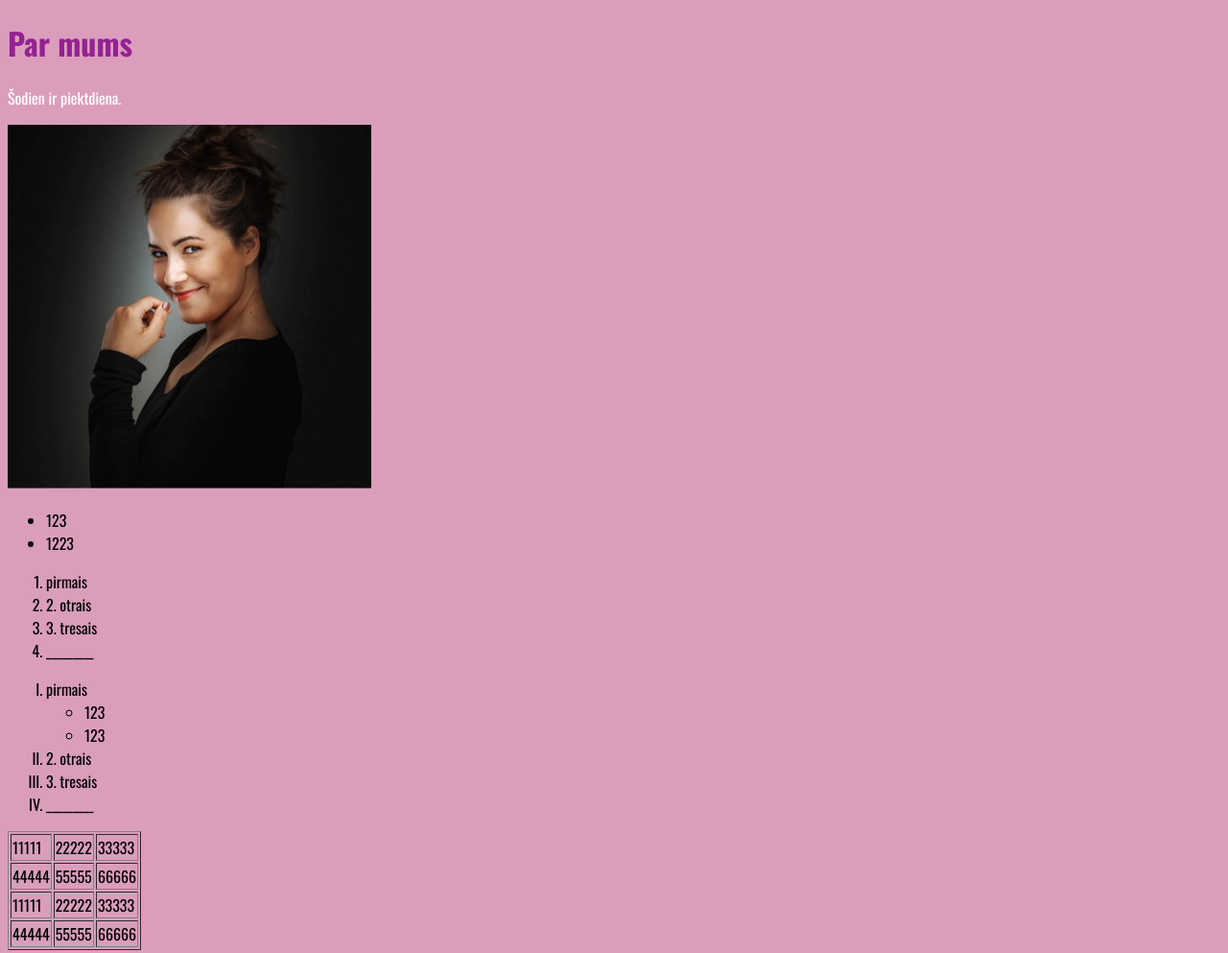
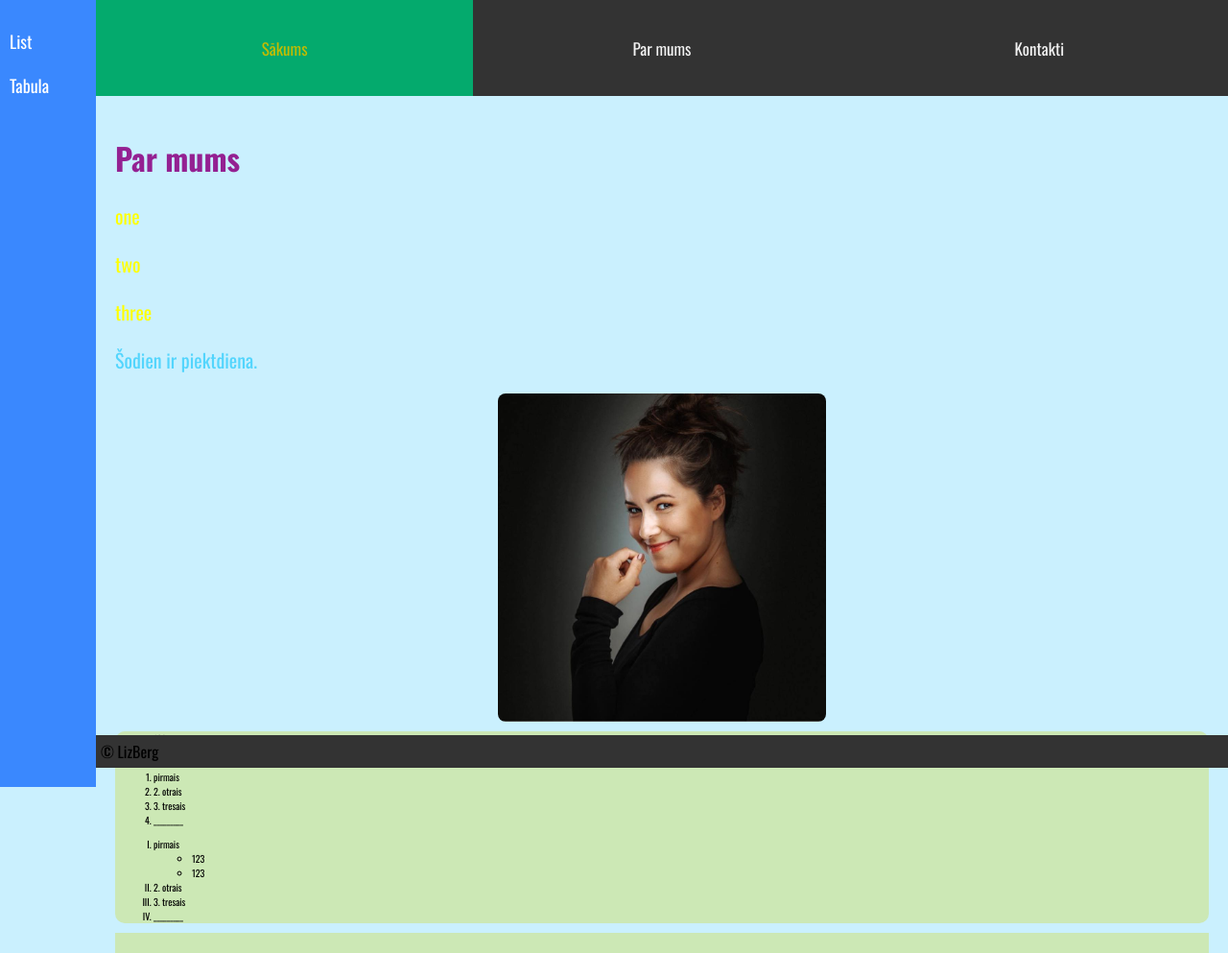
Before and after one commit to b2bthab/projekts, a plain HTML site: page par_mums.html in a window 1280 px wide. Shown: the top 993 px of the page at 96% size. Drawn offline with nearby package versions, Linux system fonts and the light colour scheme.

Commit message:
STILIZETA LAPA

```diff
--- a/par_mums.html
+++ b/par_mums.html
@@ -13,14 +13,29 @@
     zim
   </style>
 </head>
-
 <body>
   <header>
-    <h1>Par mums</h1>
+    <nav class="topnav">
+      <a href="index.html" class="active">Sākums</a>
+      <a href="par_mums.html">Par mums</a>
+      <a href="kontakti.html">Kontakti</a>
+    </nav>
   </header>
+  <aside class="sidebar">
+    <a href="#list">List</a>
+    <a href="#tabula">Tabula</a>
+  </aside>
   <main>
+     <h1>Par mums</h1>
+    <section id="saturs">
+      <p>one</p>
+      <p>two</p>
+      <p>three</p>
+    </section>
     <section id="Paragrafs">
       <p>Šodien ir piektdiena.</p>
+    </section>
+    <section id="image">
       <img src="me.jpg" width="30%" alt="me">
     </section>
     <section id="list">
--- a/style.css
+++ b/style.css
@@ -1,16 +1,141 @@
-html {
+html, body {
   height: 100%;
   width: 100%;
+  margin: 0;
+  padding: 0;
+  background-color: #caf0fe; /* fona krasa */
+  font-family: "Oswald", sans-serif;
 }
-body {
-  background-color: #da9ebc; /* fona krasa */
+
+.topnav {
+  overflow: hidden;
+  background-color: #333;
+  margin-top: 0px;
+  height: 100px;
+  display: flex;
+  justify-content: space-around;
+  margin-left: 100px;
+}
+.topnav a {
+  flex: 1;
+  display: flex;
+  justify-content: center;
+  align-items: center;
+  float: left;
+  color: #f2f2f2;
+  text-align: center;
+  padding: 14px 16px;
+  text-decoration: none;
+  font-size: 17px;
+}
+.topnav a:hover {
+  background-color: #ddd;
+  color: black;
+}
+.topnav a.active {
+  background-color: #04AA6D;
+  color: #c4bc00;
+}
+.sidebar {
+  height: 100%;
+  width: 100px;
+  position: fixed;
+  z-index: 1;
+  top: 0;
+  left: 0;
+  background-color: #3a88fe;
+  overflow-x: hidden;
+  padding-top: 20px;
+}
+.sidebar a {
+padding: 10px;
+text-decoration: none;
+font-size: 18px;
+color: #ffffff;
+display: block;
+}
+.sidebar a:hover {
+color: #f5ec00;
+background-color: darkgrey;
+}
+main {
+  margin-left: 100px;
+  padding: 20px;
+}
+footer {
+  background-color: #333;
+  margin-left: 100px;
+  padding: 5px;
+  position: fixed;
+  bottom: 0;
+  width: 100%;
+}
+button {
+  background-color: #74a7fe;
+  color: #232323;
   font-family: "Oswald", sans-serif;
-  }
+  font-size: 20px;
+  padding: 14px 20px;
+  margin: 8px 8px;
+  text-align: center;
+  text-decoration: none;
+  border: none;
+  cursor: pointer;
+  width: 100%;
+  display: inline-block;
+  cursor: pointer;
+  margin-bottom: 20px;
+  transition: background-color 0.3s ease;
+  border-radius: 12px;
+}
+button:hover {
+  background-color: #0061ff;
+  color: black;
+}
 h1 {
   color: #942192;
   text-align: left;
   font-family: "Oswald", sans-serif;
 }
 p {
-  color: #ffffff;
+  color: #53d5fd;
+  font-size: 20px;
 }
+#list {
+  background-color: #cce8b5;
+  padding: 20px
+  margin: 8px;
+  border-radius: 10px;
+  font-size: 10px;
+}
+#tabula{
+  background-color: #cce8b5;
+  padding: 10px
+}
+#saturs p {
+  color: yellow;
+  font-size: 20px;
+}
+#image img {
+  display: block;
+  border-radius: 8px;
+  margin: 0 auto;
+}
+#tabula table {
+  border-collapse: collapse;
+  background-color: #ddffff;
+  width: 90%;
+  margin: 20px;
+  border-color: #0061ff;
+}
+#tabula td {
+  padding: 10px;
+  border: 1px solid #ddd;
+  text-align: center;
+}
+#tabula tr:nth-child(even)  {
+  background-color: #f2f2f2;
+}
+#tabula tr:nth-child(1)  {
+  background-color: #9aa60e;
+}
```
Also changed, not shown: index.html (+13 -2 lines).
